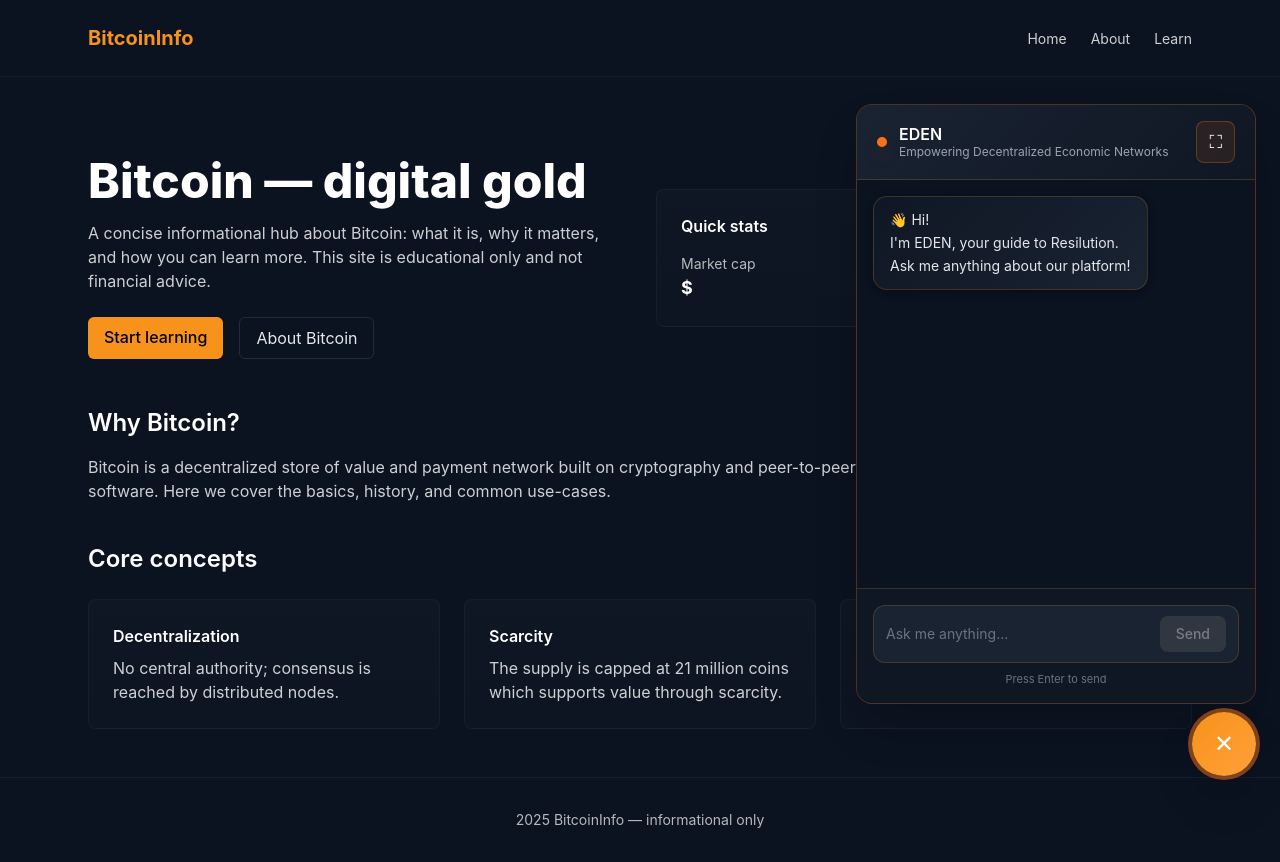
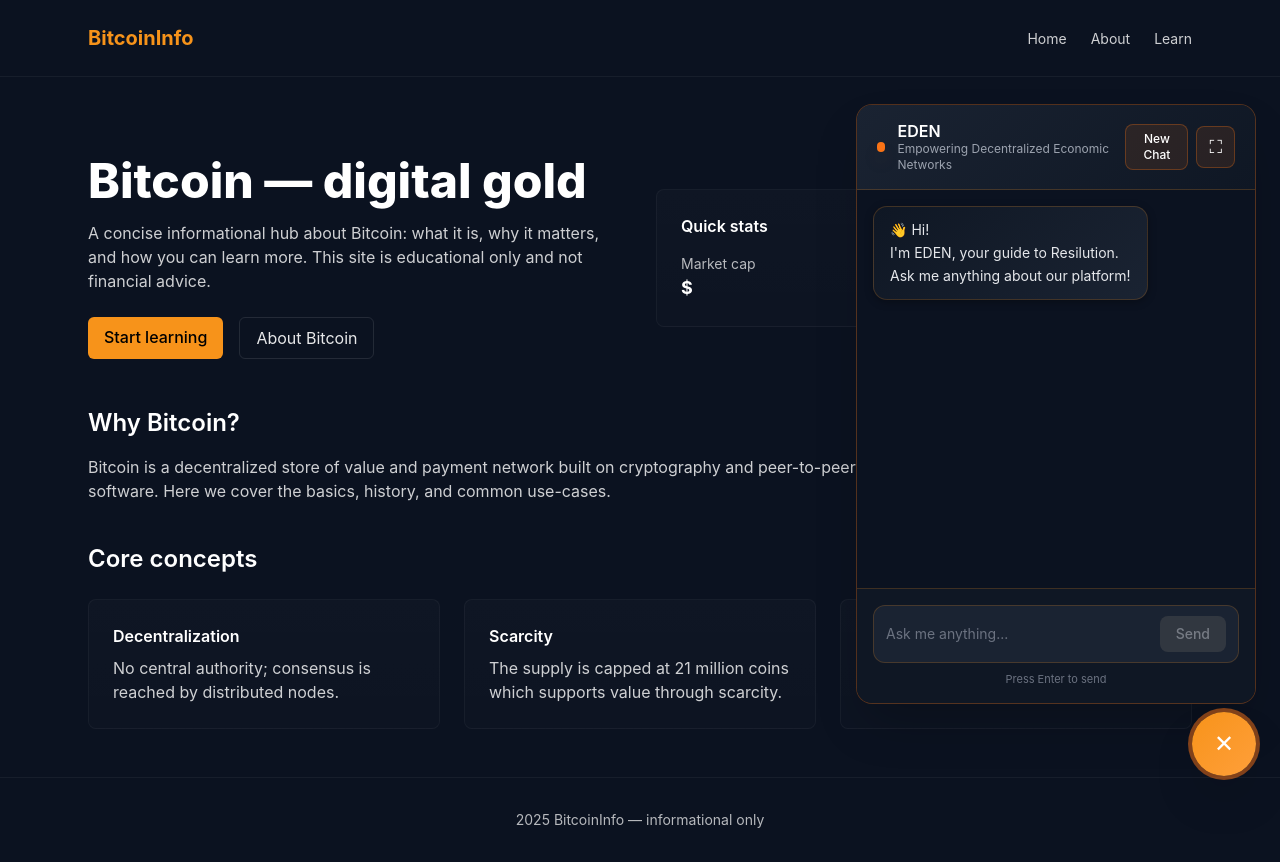
Before and after one commit to sawanb22/resilution, a Next.js app: page / in a window 1280 px wide. Both pictures are taken after a click on the button "Open chat". Built offline with nearby package versions, Linux system fonts and the light colour scheme.

Commit message:
feat(chat): implement session-based history clearing with localStorage

```diff
--- a/src/components/EdenChatWidget.tsx
+++ b/src/components/EdenChatWidget.tsx
@@ -21,7 +21,22 @@ export default function EdenChatWidget() {
   ])
   const [input, setInput] = useState('')
   const [isLoading, setIsLoading] = useState(false)
+  const [sessionId, setSessionId] = useState<string>('')
   const messagesEndRef = useRef<HTMLDivElement>(null)
+  const inputRef = useRef<HTMLInputElement>(null)
+
+  // Generate or retrieve session ID on mount
+  useEffect(() => {
+    const getOrCreateSessionId = () => {
+      let sid = localStorage.getItem('eden_session_id')
+      if (!sid) {
+        sid = 'session_' + Date.now() + '_' + Math.random().toString(36).substr(2, 9)
+        localStorage.setItem('eden_session_id', sid)
+      }
+      return sid
+    }
+    setSessionId(getOrCreateSessionId())
+  }, [])
 
   useEffect(() => {
     messagesEndRef.current?.scrollIntoView({ behavior: 'smooth' })
@@ -51,7 +66,11 @@ export default function EdenChatWidget() {
       const res = await fetch('/api/eden', {
         method: 'POST',
         headers: { 'Content-Type': 'application/json' },
-        body: JSON.stringify({ action: 'sendMessage', message: userText }),
+        body: JSON.stringify({
+          action: 'sendMessage',
+          message: userText,
+          sessionId: sessionId // Send current session ID
+        }),
       })
       const data = await res.json().catch(() => ({}))
       if (!res.ok) throw new Error(data?.error || 'Upstream error')
@@ -83,6 +102,29 @@ export default function EdenChatWidget() {
 
   const handleKeyDown = (e: React.KeyboardEvent<HTMLInputElement>) => {
     if (e.key === 'Enter' && !isLoading) handleSend()
+  }
+
+  const handleNewChat = () => {
+    // Step 1: Clear UI messages
+    setMessages([
+      {
+        id: '1',
+        text: "👋 Hi!\nI'm EDEN, your guide to Resilution.\nAsk me anything about our platform!",
+        sender: 'eden',
+        timestamp: new Date(),
+      },
+    ])
+
+    // Step 2: Delete old session ID from localStorage
+    localStorage.removeItem('eden_session_id')
+
+    // Step 3: Generate new session ID
+    const newSid = 'session_' + Date.now() + '_' + Math.random().toString(36).substr(2, 9)
+    localStorage.setItem('eden_session_id', newSid)
+    setSessionId(newSid)
+
+    // Step 4: Focus input (UX improvement)
+    setTimeout(() => inputRef.current?.focus(), 100)
   }
 
   return (
@@ -138,6 +180,14 @@ export default function EdenChatWidget() {
                     </div>
                   </div>
                 </div>
+                <div className="flex items-center gap-2">
+                  <button
+                    onClick={handleNewChat}
+                    className="rounded-lg px-3 py-1.5 bg-orange-500/10 hover:bg-orange-500/20 border border-orange-500/30 transition text-xs font-medium"
+                    title="Start a new conversation"
+                  >
+                    New Chat
+                  </button>
                   <button
                     onClick={() => setIsFullscreen((v) => !v)}
                     className="rounded-lg px-3 py-1.5 bg-orange-500/10 hover:bg-orange-500/20 border border-orange-500/30 transition text-lg"
@@ -145,6 +195,7 @@ export default function EdenChatWidget() {
                   >
                     {isFullscreen ? '⤢' : '⛶'}
                   </button>
+                </div>
               </div>
             </div>
 
@@ -182,6 +233,7 @@ export default function EdenChatWidget() {
                 style={{ background: '#1a2332', borderColor: 'rgba(247, 147, 26, 0.2)' }}
               >
                 <input
+                  ref={inputRef}
                   type="text"
                   value={input}
                   onChange={(e) => setInput(e.target.value)}
```
Lines whose indentation alone changed are shown as unchanged.
